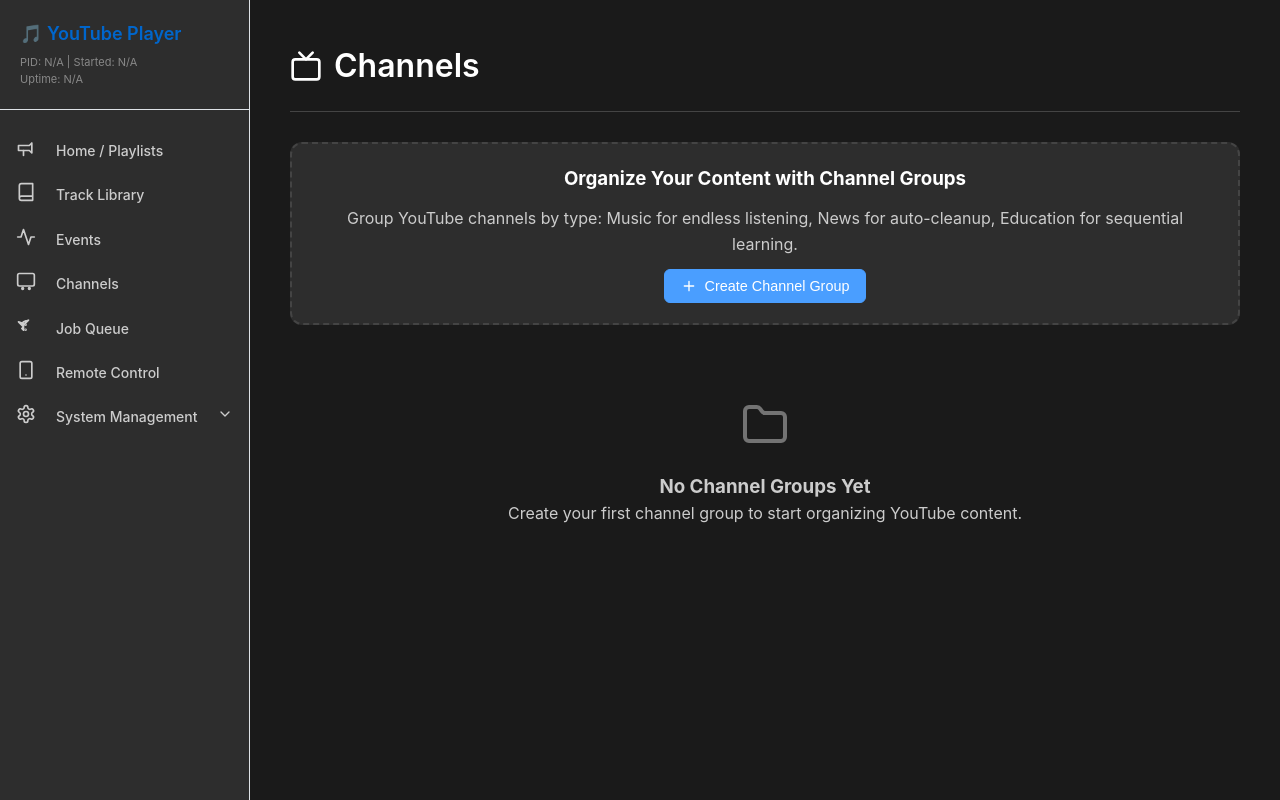
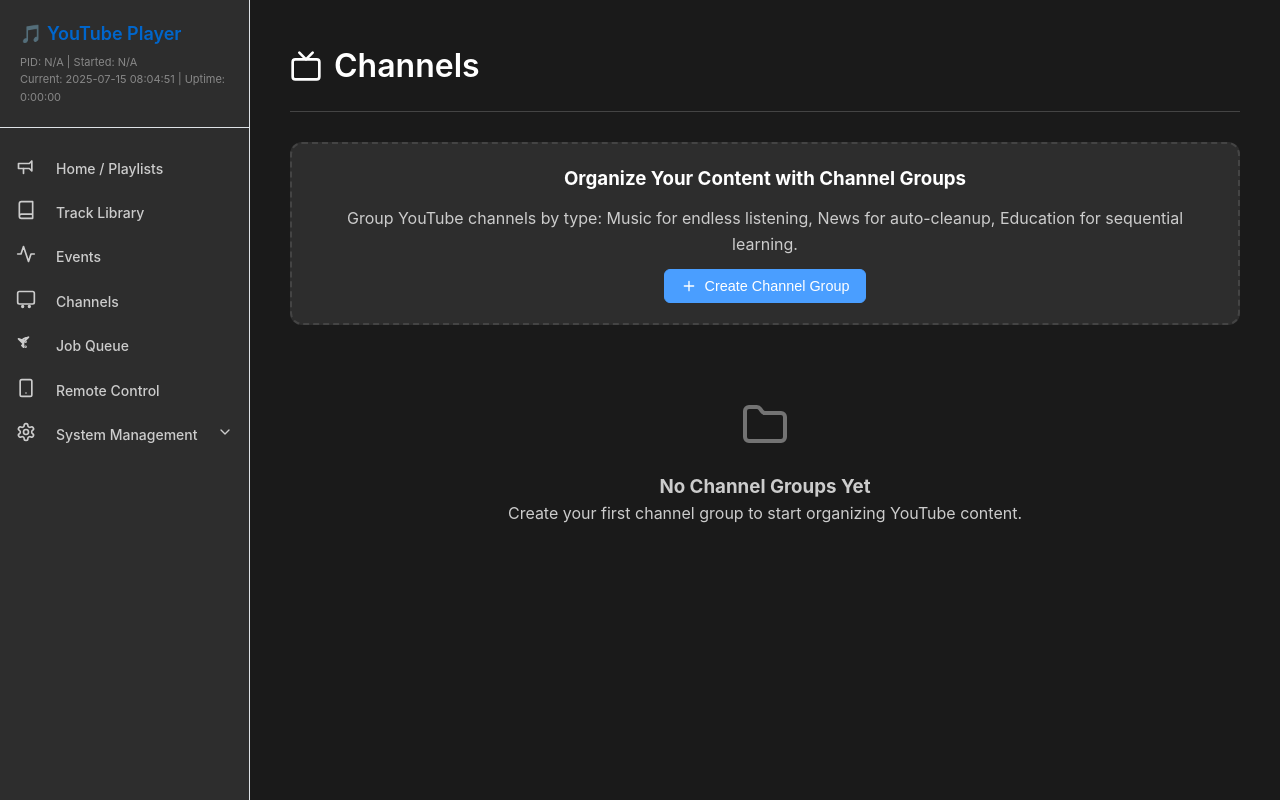
Before and after one commit to elimS2/SyncPlay-Hub, a Flask app: page /channels in a window 1280 px wide. Run offline with Flask 3, Linux system fonts and the light colour scheme; data that the repository does not hold is empty; parts of the project's set-up code (start-up, migrations or seed data) failed here and were passed over.

Commit message:
feat: implement dynamic server info updates with real-time current time and uptime
- Add /api/server_info endpoint returning JSON with server statistics
- Implement JavaScript-based auto-refresh mechanism for server info display
- Add current_time field to all server_info objects across application routes
- Update sidebar.html with real-time updates without page reload

Technical implementation:
- Created new Flask route /api/server_info that returns:
  * pid: process ID
  * start_time: server startup timestamp
  * current_time: real-time current timestamp
  * uptime: formatted uptime string (H:MM:SS)

- JavaScript functionality:
  * setInterval() with 1-second refresh rate
  * Fetch API calls to /api/server_info endpoint
  * DOM manipulation to update #server-current-time and #server-uptime elements
  * Graceful error handling for network failures

- Enhanced server_info context data:
  * Updated 7 route handlers in app.py to include current_time field
  * Consistent datetime formatting across all endpoints
  * Maintained backward compatibility with existing templates

- Optimized logging system:
  * Added NoSyncInternalFilter rule to exclude /api/server_info 200 responses
  * Prevents log pollution from frequent polling requests
  * Preserves error logging for debugging purposes

- UI improvements:
  * Restructured server info display layout in sidebar
  * Added HTML span elements with unique IDs for targeted updates
  * Enhanced information density with current time display

Impact: Users now see real-time server statistics without manual page refresh, improving system monitoring capabilities and user experience.

Files modified:
- app.py: Added API endpoint + updated 7 route handlers
- templates/sidebar.html: Added JavaScript auto-refresh + updated HTML structure
- utils/logging_utils.py: Enhanced request filtering for cleaner logs

```diff
--- a/app.py
+++ b/app.py
@@ -9,7 +9,7 @@ import os
 import sys
 from pathlib import Path
 
-from flask import Flask, render_template, send_from_directory, abort
+from flask import Flask, render_template, send_from_directory, abort, jsonify
 
 # Import our new modules
 from utils.logging_utils import init_logging, setup_logging, log_message
@@ -205,6 +205,7 @@ def playlists_page():
     server_info = {
         "pid": os.getpid(),
         "start_time": SERVER_START_TIME.strftime("%Y-%m-%d %H:%M:%S"),
+        "current_time": datetime.datetime.now().strftime("%Y-%m-%d %H:%M:%S"),
         "uptime": uptime_str
     }
     active_downloads = get_active_downloads()
@@ -238,6 +239,7 @@ def tracks_page():
     server_info = {
         "pid": os.getpid(),
         "start_time": SERVER_START_TIME.strftime("%Y-%m-%d %H:%M:%S"),
+        "current_time": datetime.datetime.now().strftime("%Y-%m-%d %H:%M:%S"),
         "uptime": uptime_str
     }
 
@@ -294,6 +296,7 @@ def events_page():
     server_info = {
         'pid': os.getpid(),
         'start_time': SERVER_START_TIME.strftime('%Y-%m-%d %H:%M:%S'),
+        'current_time': datetime.datetime.now().strftime('%Y-%m-%d %H:%M:%S'),
         'uptime': uptime_str
     }
 
@@ -308,6 +311,7 @@ def backups_page():
     server_info = {
         'pid': os.getpid(),
         'start_time': SERVER_START_TIME.strftime('%Y-%m-%d %H:%M:%S'),
+        'current_time': datetime.datetime.now().strftime('%Y-%m-%d %H:%M:%S'),
         'uptime': uptime_str
     }
 
@@ -483,6 +487,7 @@ def deleted_tracks_page():
     server_info = {
         'pid': os.getpid(),
         'start_time': SERVER_START_TIME.strftime('%Y-%m-%d %H:%M:%S'),
+        'current_time': datetime.datetime.now().strftime('%Y-%m-%d %H:%M:%S'),
         'uptime': uptime_str
     }
 
@@ -507,6 +512,7 @@ def settings_page():
     server_info = {
         'pid': os.getpid(),
         'start_time': SERVER_START_TIME.strftime('%Y-%m-%d %H:%M:%S'),
+        'current_time': datetime.datetime.now().strftime('%Y-%m-%d %H:%M:%S'),
         'uptime': uptime_str
     }
 
@@ -553,6 +559,7 @@ def maintenance_page():
     server_info = {
         'pid': os.getpid(),
         'start_time': SERVER_START_TIME.strftime('%Y-%m-%d %H:%M:%S'),
+        'current_time': datetime.datetime.now().strftime('%Y-%m-%d %H:%M:%S'),
         'uptime': uptime_str
     }
 
@@ -589,6 +596,21 @@ def _load_env_config():
             print(f"Warning: Failed to load .env file: {e}")
 
     return config
+
+@app.route("/api/server_info")
+def get_server_info():
+    """API endpoint to get current server information for dynamic updates."""
+    uptime = datetime.datetime.now() - SERVER_START_TIME
+    uptime_str = str(uptime).split('.')[0]  # Remove microseconds
+
+    server_info = {
+        "pid": os.getpid(),
+        "start_time": SERVER_START_TIME.strftime("%Y-%m-%d %H:%M:%S"),
+        "current_time": datetime.datetime.now().strftime("%Y-%m-%d %H:%M:%S"),
+        "uptime": uptime_str
+    }
+
+    return jsonify(server_info)
 
 def main():
     """Main entry point."""
--- a/templates/sidebar.html
+++ b/templates/sidebar.html
@@ -3,8 +3,8 @@
   <div class="sidebar-header">
     <h1 class="sidebar-title">🎵 YouTube Player</h1>
     <div class="server-info">
-      PID: {{ server_info.pid if server_info else 'N/A' }} | Started: {{ server_info.start_time if server_info else 'N/A' }}<br>
-      Uptime: {{ server_info.uptime if server_info else 'N/A' }}
+      PID: <span id="server-pid">{{ server_info.pid if server_info else 'N/A' }}</span> | Started: <span id="server-start-time">{{ server_info.start_time if server_info else 'N/A' }}</span><br>
+      Current: <span id="server-current-time">{{ server_info.current_time if server_info else 'N/A' }}</span> | Uptime: <span id="server-uptime">{{ server_info.uptime if server_info else 'N/A' }}</span>
     </div>
   </div>
 
@@ -213,4 +213,30 @@ document.addEventListener('DOMContentLoaded', function() {
     }
   }
 });
+
+// Dynamic server info updates
+function updateServerInfo() {
+  fetch('/api/server_info')
+    .then(response => response.json())
+    .then(data => {
+      const currentTimeElement = document.getElementById('server-current-time');
+      const uptimeElement = document.getElementById('server-uptime');
+
+      if (currentTimeElement) {
+        currentTimeElement.textContent = data.current_time;
+      }
+      if (uptimeElement) {
+        uptimeElement.textContent = data.uptime;
+      }
+    })
+    .catch(error => {
+      console.log('Failed to update server info:', error);
+    });
+}
+
+// Update server info every second
+document.addEventListener('DOMContentLoaded', function() {
+  updateServerInfo(); // Initial update
+  setInterval(updateServerInfo, 1000); // Update every second
+});
 </script>
--- a/utils/logging_utils.py
+++ b/utils/logging_utils.py
@@ -49,6 +49,9 @@ class NoSyncInternalFilter(logging.Filter):
         if 'GET /api/jobs HTTP/1.1" 200 -' in message:
             return False
         if 'GET /api/jobs?' in message and 'HTTP/1.1" 200 -' in message:
+            return False
+        # Server info polling requests
+        if 'GET /api/server_info HTTP/1.1" 200 -' in message:
             return False
         return True
 
```
